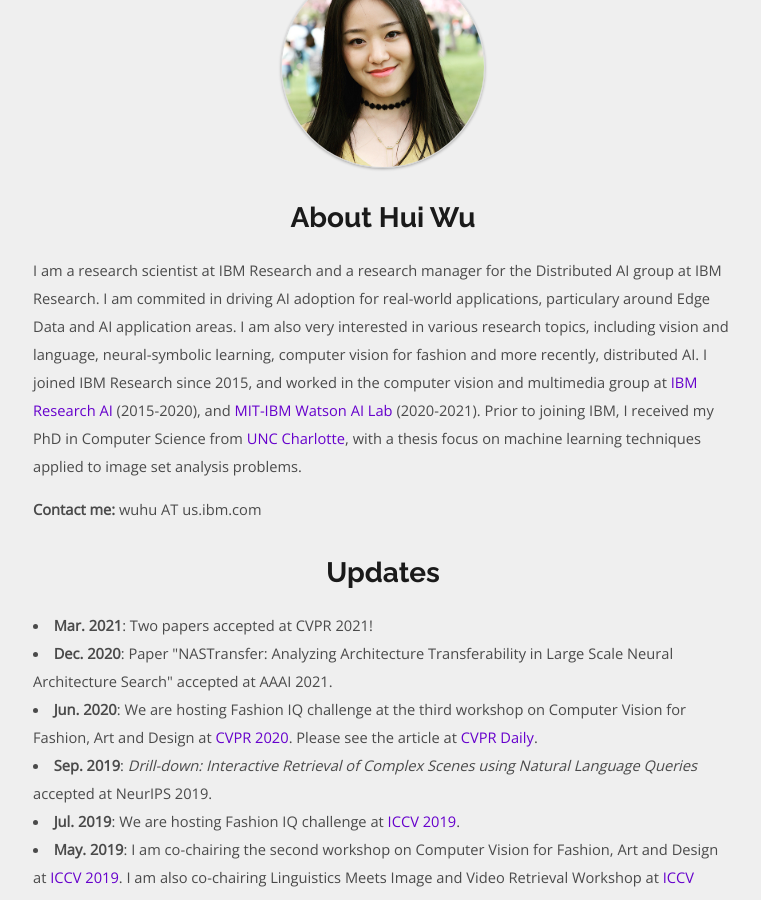
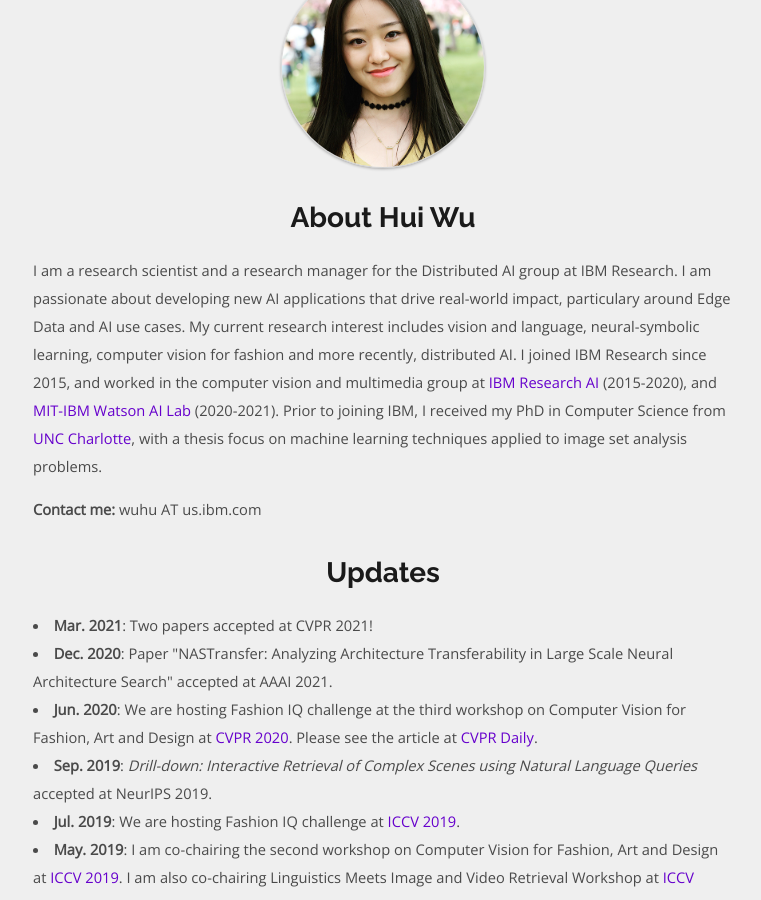
Before and after one commit to spacew/spacew.github.io, a Jekyll site: the page built from index.html, in a window 1280 px wide and 900 px high, scrolled down 345 px. Shown: the whole window, without its empty margins (257-1018 px from the left). Built offline with Jekyll 4.4.1, drawn with Linux system fonts in a browser that asks for light colours; the list of posts is cut into pages by our own code.

Commit message:
Update index.html

```diff
--- a/index.html
+++ b/index.html
@@ -9,9 +9,9 @@
         <img src="media/huiwu.jpg" alt="Profile Photo" style="height:200px;border-radius:50%;">
         <h1 class="top-text">About Hui Wu</h1>
         <p>
-            I am a research scientist at IBM Research and a research manager for the Distributed AI group at IBM Research.
-            I am commited in driving AI adoption for real-world applications, particulary around Edge Data and AI application areas.
-            I am also very interested in various research topics, including vision and language, neural-symbolic learning, computer vision for fashion and more
+            I am a research scientist and a research manager for the Distributed AI group at IBM Research.
+            I am passionate about developing new AI applications that drive real-world impact, particulary around Edge Data and AI use cases.
+            My current research interest includes vision and language, neural-symbolic learning, computer vision for fashion and more
             recently, distributed AI.
             I joined IBM Research since 2015, and worked in the computer vision and multimedia group at
             <a href=https://www.research.ibm.com/artificial-intelligence/>IBM Research AI</a> (2015-2020), and
```
